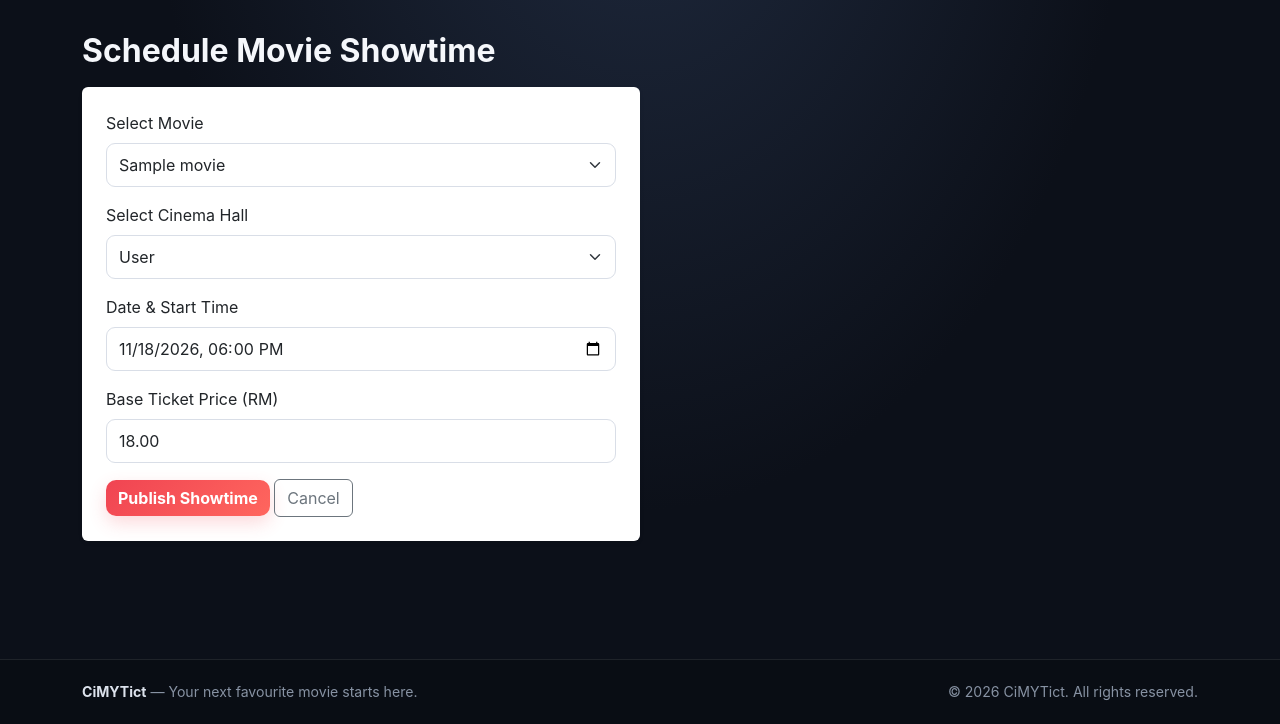
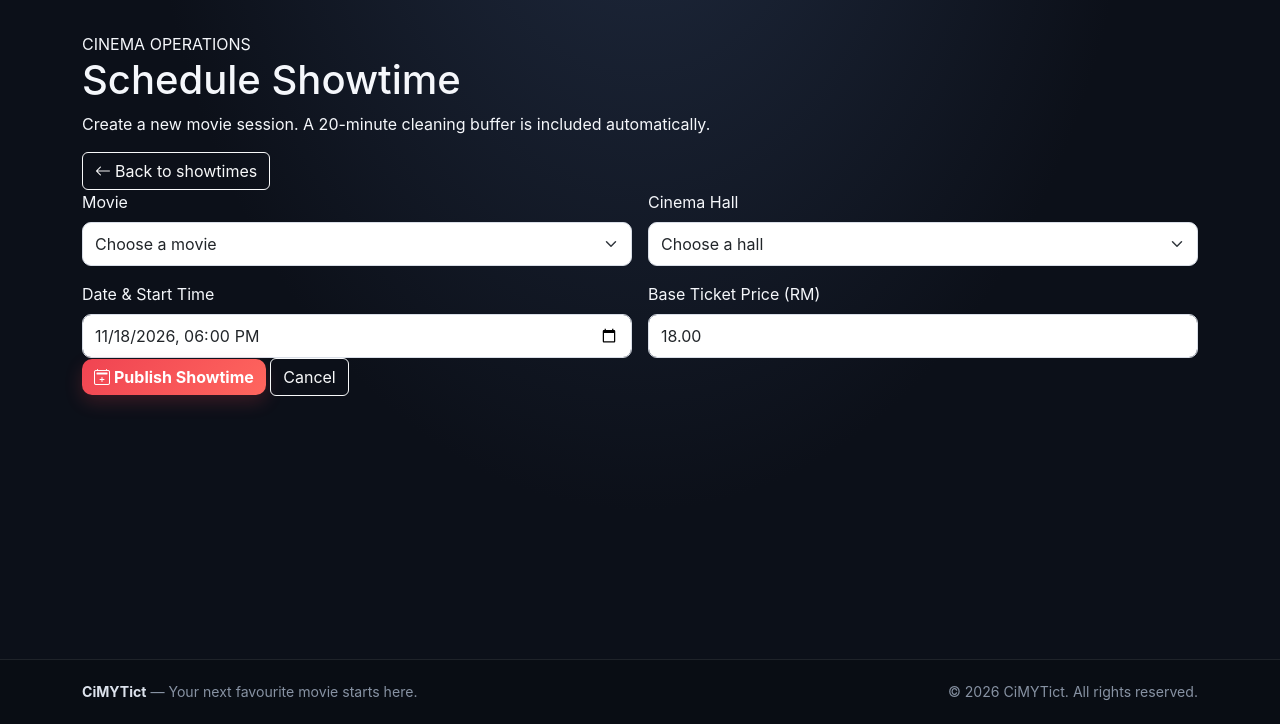
Before and after one commit to ryusen-lhj/CiMYTict, an ASP.NET Core app: page /Showtimes/Create in a window 1280 px wide. Shown: the part 76-800 px from the top of the page. Run offline with ASP.NET Core 8, Linux system fonts and the light colour scheme; the visitor is signed in with stand-in values (Sample User, id 1); tables that the repository leaves empty hold one stand-in row (values such as "Sample post"); style sheets or scripts are compiled from the project's sources; some libraries are stand-ins or nearby versions.

Commit message:
Refresh create showtime interface

```diff
--- a/CiMYTict/Views/Showtimes/Create.cshtml
+++ b/CiMYTict/Views/Showtimes/Create.cshtml
@@ -3,33 +3,49 @@
     ViewData["Title"] = "Schedule Showtime";
 }
 
-<h2 class="fw-bold mb-3">Schedule Movie Showtime</h2>
-<form asp-action="Create" method="post" class="card p-4 shadow-sm border-0 col-md-6">
+<div class="admin-form-page">
+    <div class="admin-form-heading">
+        <div>
+            <span class="admin-eyebrow">CINEMA OPERATIONS</span>
+            <h1>Schedule Showtime</h1>
+            <p>Create a new movie session. A 20-minute cleaning buffer is included automatically.</p>
+        </div>
+        <a asp-action="Index" class="btn btn-outline-light"><i class="bi bi-arrow-left me-1"></i>Back to showtimes</a>
+    </div>
+
+    <form asp-action="Create" method="post" class="admin-form-card">
         <div asp-validation-summary="ModelOnly" class="text-danger small mb-3"></div>
-    <div class="mb-3">
-        <label class="form-label">Select Movie</label>
-        <select asp-for="MovieId" asp-items="ViewBag.Movies" class="form-select"></select>
+        <div class="row g-3">
+            <div class="col-md-6">
+                <label asp-for="MovieId" class="form-label">Movie</label>
+                <select asp-for="MovieId" asp-items="ViewBag.Movies" class="form-select">
+                    <option value="">Choose a movie</option>
+                </select>
                 <span asp-validation-for="MovieId" class="text-danger small"></span>
             </div>
-    <div class="mb-3">
-        <label class="form-label">Select Cinema Hall</label>
-        <select asp-for="CinemaHallId" asp-items="ViewBag.Halls" class="form-select"></select>
+            <div class="col-md-6">
+                <label asp-for="CinemaHallId" class="form-label">Cinema Hall</label>
+                <select asp-for="CinemaHallId" asp-items="ViewBag.Halls" class="form-select">
+                    <option value="">Choose a hall</option>
+                </select>
                 <span asp-validation-for="CinemaHallId" class="text-danger small"></span>
             </div>
-    <div class="mb-3">
+            <div class="col-md-6">
                 <label asp-for="StartTime" class="form-label">Date &amp; Start Time</label>
                 <input asp-for="StartTime" type="datetime-local" class="form-control" />
                 <span asp-validation-for="StartTime" class="text-danger small"></span>
             </div>
-    <div class="mb-3">
+            <div class="col-md-6">
                 <label asp-for="BaseTicketPrice" class="form-label">Base Ticket Price (RM)</label>
                 <input asp-for="BaseTicketPrice" type="number" step="0.50" min="0.01" class="form-control" />
                 <span asp-validation-for="BaseTicketPrice" class="text-danger small"></span>
             </div>
-    <div>
-        <button type="submit" class="btn btn-danger">Publish Showtime</button>
-        <a asp-action="Index" class="btn btn-outline-secondary">Cancel</a>
+        </div>
+        <div class="admin-form-actions">
+            <button type="submit" class="btn btn-danger"><i class="bi bi-calendar2-plus me-1"></i>Publish Showtime</button>
+            <a asp-action="Index" class="btn btn-outline-light">Cancel</a>
         </div>
     </form>
+</div>
 
 @section Scripts { <partial name="_ValidationScriptsPartial" /> }
```
Lines whose indentation alone changed are shown as unchanged.
